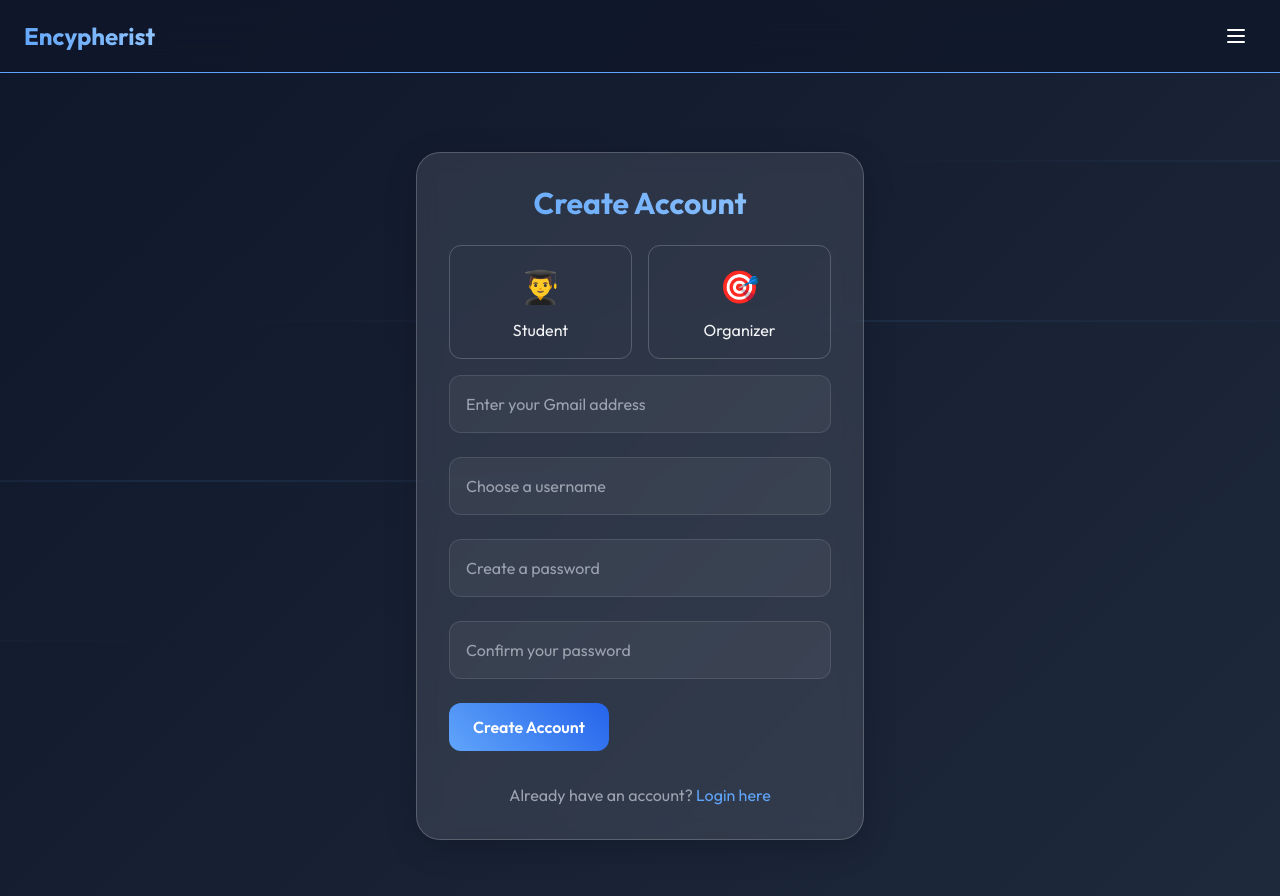
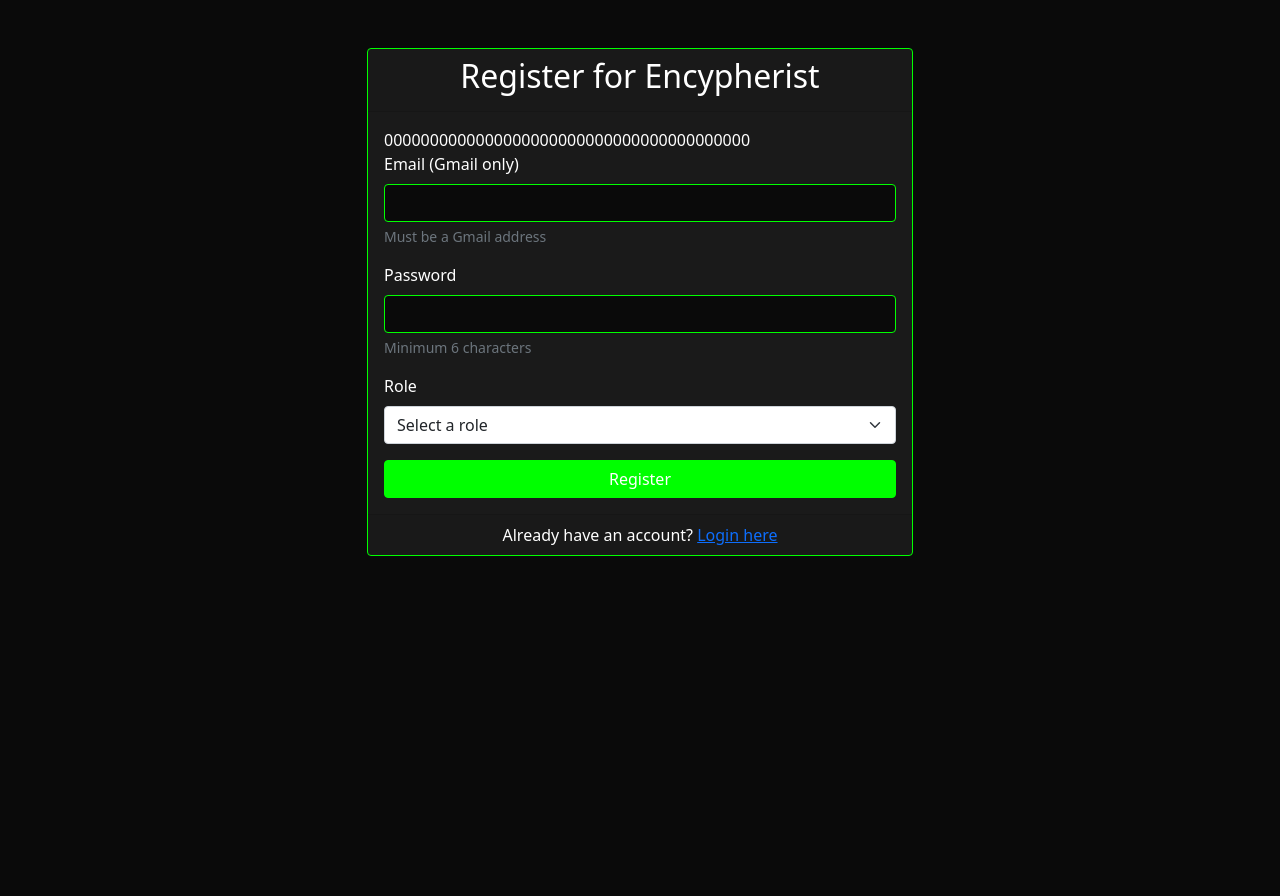
Before and after one commit to Apex-ace/Encypherist, a Flask app: page /register in a window 1280 px wide. After the commit the page ends 556 px from the top, so only its background shows below. Run offline with Flask 3, Linux system fonts and the light colour scheme; parts of the project's set-up code (start-up, migrations or seed data) failed here and were passed over; some libraries are stand-ins or nearby versions.

Commit message:
Initial commit: Event Management System

```diff
--- a/templates/register.html
+++ b/templates/register.html
@@ -1,279 +1,117 @@
-{% extends "base.html" %}
-
-{% block title %}Register{% endblock %}
-
-{% block extra_head %}
+<!DOCTYPE html>
+<html lang="en">
+<head>
+    <meta charset="UTF-8">
+    <meta name="viewport" content="width=device-width, initial-scale=1.0">
+    <title>Register - Encypherist</title>
+    <link href="https://cdn.jsdelivr.net/npm/bootstrap@5.1.3/dist/css/bootstrap.min.css" rel="stylesheet">
     <style>
-    .glass {
-        background: rgba(255, 255, 255, 0.1);
-        backdrop-filter: blur(10px);
-        border: 1px solid rgba(255, 255, 255, 0.2);
-        border-radius: 24px;
-        padding: 2rem;
-        box-shadow: 0 8px 32px rgba(0, 0, 0, 0.2);
+        body {
+            background-color: {{ config.THEME.background_color }};
+            color: {{ config.THEME.text_color }};
         }
-
-    .input-field {
-        background: rgba(255, 255, 255, 0.05);
-        border: 1px solid rgba(255, 255, 255, 0.1);
-        border-radius: 12px;
-        padding: 1rem;
-        width: 100%;
-        color: white;
-        transition: all 0.3s ease;
-        margin-bottom: 0.5rem;
+        .card {
+            background-color: {{ config.THEME.accent_color }};
+            border: 1px solid {{ config.THEME.primary_color }};
         }
-
-    .input-field:focus {
-        border-color: var(--baby-blue);
-        box-shadow: 0 0 0 2px rgba(147, 197, 253, 0.25);
-        outline: none;
+        .btn-primary {
+            background-color: {{ config.THEME.primary_color }};
+            border-color: {{ config.THEME.primary_color }};
         }
-
-    .input-field.error {
-        border-color: rgba(239, 68, 68, 0.5);
-        animation: shake 0.5s;
+        .btn-primary:hover {
+            background-color: {{ config.THEME.secondary_color }};
+            border-color: {{ config.THEME.primary_color }};
         }
-
-    @keyframes shake {
-        0%, 100% { transform: translateX(0); }
-        25% { transform: translateX(-5px); }
-        75% { transform: translateX(5px); }
+        .form-control {
+            background-color: {{ config.THEME.background_color }};
+            color: {{ config.THEME.text_color }};
+            border: 1px solid {{ config.THEME.primary_color }};
         }
-
-    .error-message {
-        color: #ef4444;
-        font-size: 0.875rem;
-        margin-bottom: 1rem;
-        display: none;
-    }
-
-    .role-selector {
-        display: flex;
-        gap: 1rem;
-        margin-bottom: 2rem;
-    }
-
-    .role-option {
-        flex: 1;
-        padding: 1rem;
-        border: 1px solid rgba(255, 255, 255, 0.2);
-        border-radius: 12px;
-        text-align: center;
-        cursor: pointer;
-        transition: all 0.3s ease;
-    }
-
-    .role-option:hover {
-        border-color: var(--baby-blue);
-        background: rgba(147, 197, 253, 0.1);
-    }
-
-    .role-option.selected {
-        border-color: var(--baby-blue);
-        background: rgba(147, 197, 253, 0.2);
-    }
-
-    .role-option input[type="radio"] {
-        display: none;
-    }
-
-    .role-option label {
-        display: block;
-        cursor: pointer;
-    }
-
-    .role-icon {
-        font-size: 2rem;
-        margin-bottom: 0.5rem;
+        .form-control:focus {
+            background-color: {{ config.THEME.background_color }};
+            color: {{ config.THEME.text_color }};
+            border-color: {{ config.THEME.primary_color }};
+            box-shadow: 0 0 0 0.25rem rgba(0, 255, 0, 0.25);
         }
     </style>
-{% endblock %}
-
-{% block content %}
-<div class="min-h-screen flex flex-col items-center justify-center relative z-10 px-4">
-    <div class="glass w-full max-w-md">
-        <h2 class="text-3xl font-bold mb-6 text-center gradient-text">Create Account</h2>
-
+</head>
+<body>
+    <div class="container mt-5">
+        <div class="row justify-content-center">
+            <div class="col-md-6">
+                <div class="card">
+                    <div class="card-header text-center">
+                        <h2>Register for {{ config.THEME.brand_name }}</h2>
+                    </div>
+                    <div class="card-body">
                         {% with messages = get_flashed_messages() %}
                             {% if messages %}
                                 {% for message in messages %}
-                    <div class="mb-4 p-4 rounded-lg bg-blue-500 bg-opacity-20 text-blue-200 text-center text-sm">
-                        {{ message }}
-                    </div>
+                                    <div class="alert alert-danger">{{ message }}</div>
                                 {% endfor %}
                             {% endif %}
                         {% endwith %}
 
-        <form method="POST" action="{{ url_for('register') }}" class="space-y-4" id="registerForm" onsubmit="return validateForm()">
-            <input type="hidden" name="csrf_token" value="{{ csrf_token() }}">
+                        <form method="POST" action="{{ url_for('register') }}">
+                            {{ csrf_token() }}
+                            <div class="mb-3">
+                                <label for="username" class="form-label">Email (Gmail only)</label>
+                                <input type="email" class="form-control" id="username" name="username"
+                                       required pattern=".*@gmail\.com$"
+                                       title="Please use a Gmail address">
+                                <div class="form-text text-muted">Must be a Gmail address</div>
+                            </div>
 
-            <div class="role-selector">
-                <div class="role-option">
-                    <input type="radio" id="student" name="role" value="student" checked>
-                    <label for="student">
-                        <div class="role-icon">👨‍🎓</div>
-                        <div>Student</div>
-                    </label>
+                            <div class="mb-3">
+                                <label for="password" class="form-label">Password</label>
+                                <input type="password" class="form-control" id="password" name="password"
+                                       required minlength="6">
+                                <div class="form-text text-muted">Minimum 6 characters</div>
                             </div>
-                <div class="role-option">
-                    <input type="radio" id="organizer" name="role" value="organizer">
-                    <label for="organizer">
-                        <div class="role-icon">🎯</div>
-                        <div>Organizer</div>
-                    </label>
+
+                            <div class="mb-3">
+                                <label for="role" class="form-label">Role</label>
+                                <select class="form-select" id="role" name="role" required>
+                                    <option value="">Select a role</option>
+                                    <option value="student">Student</option>
+                                    <option value="organizer">Event Organizer</option>
+                                </select>
+                            </div>
+
+                            <div class="d-grid gap-2">
+                                <button type="submit" class="btn btn-primary">Register</button>
+                            </div>
+                        </form>
+                    </div>
+                    <div class="card-footer text-center">
+                        <p class="mb-0">Already have an account? <a href="{{ url_for('login') }}">Login here</a></p>
+                    </div>
+                </div>
+            </div>
         </div>
     </div>
 
-            <div>
-                <input type="email" id="email" name="email" required
-                       class="input-field"
-                       pattern="[a-zA-Z0-9._%+-]+@gmail\.com$"
-                       placeholder="Enter your Gmail address">
-                <div class="error-message" id="emailError">Please enter a valid Gmail address (example@gmail.com)</div>
-            </div>
-
-            <div>
-                <input type="text" id="username" name="username" required
-                       class="input-field"
-                       minlength="3"
-                       placeholder="Choose a username">
-                <div class="error-message" id="usernameError">Username must be at least 3 characters long</div>
-            </div>
-
-            <div>
-                <input type="password" id="password" name="password" required
-                       class="input-field"
-                       minlength="6"
-                       placeholder="Create a password">
-                <div class="error-message" id="passwordError">Password must be at least 6 characters long</div>
-            </div>
-
-            <div>
-                <input type="password" id="confirm_password" name="confirm_password" required
-                       class="input-field"
-                       placeholder="Confirm your password">
-                <div class="error-message" id="confirmPasswordError">Passwords do not match</div>
-            </div>
-
-            <button type="submit" class="btn-primary" id="submitBtn">
-                Create Account
-            </button>
-        </form>
-
-        <p class="mt-8 text-center text-gray-400">
-            Already have an account?
-            <a href="{{ url_for('login') }}" class="text-blue-400 hover:text-blue-300">Login here</a>
-        </p>
-    </div>
-</div>
-
+    <script src="https://cdn.jsdelivr.net/npm/bootstrap@5.1.3/dist/js/bootstrap.bundle.min.js"></script>
     <script>
-    const emailInput = document.getElementById('email');
-    const usernameInput = document.getElementById('username');
-    const passwordInput = document.getElementById('password');
-    const confirmPasswordInput = document.getElementById('confirm_password');
-    const emailError = document.getElementById('emailError');
-    const usernameError = document.getElementById('usernameError');
-    const passwordError = document.getElementById('passwordError');
-    const confirmPasswordError = document.getElementById('confirmPasswordError');
-    const submitBtn = document.getElementById('submitBtn');
-    const roleOptions = document.querySelectorAll('.role-option');
-
-    function validateEmail(email) {
-        const gmailRegex = /^[a-zA-Z0-9._%+-]+@gmail\.com$/;
-        return gmailRegex.test(email);
-    }
-
-    function showError(input, errorElement, message) {
-        input.classList.add('error');
-        errorElement.style.display = 'block';
-        errorElement.textContent = message;
-    }
-
-    function hideError(input, errorElement) {
-        input.classList.remove('error');
-        errorElement.style.display = 'none';
-    }
-
-    function validateForm() {
-        let isValid = true;
-
-        // Email validation
-        if (!validateEmail(emailInput.value)) {
-            showError(emailInput, emailError, 'Please enter a valid Gmail address (example@gmail.com)');
-            isValid = false;
+        // Client-side email validation
+        document.getElementById('username').addEventListener('input', function(e) {
+            const email = e.target.value;
+            if (email && !email.endsWith('@gmail.com')) {
+                e.target.setCustomValidity('Please use a Gmail address');
             } else {
-            hideError(emailInput, emailError);
-        }
-
-        // Username validation
-        if (usernameInput.value.length < 3) {
-            showError(usernameInput, usernameError, 'Username must be at least 3 characters long');
-            isValid = false;
-        } else {
-            hideError(usernameInput, usernameError);
-        }
-
-        // Password validation
-        if (passwordInput.value.length < 6) {
-            showError(passwordInput, passwordError, 'Password must be at least 6 characters long');
-            isValid = false;
-        } else {
-            hideError(passwordInput, passwordError);
-        }
-
-        // Confirm password validation
-        if (passwordInput.value !== confirmPasswordInput.value) {
-            showError(confirmPasswordInput, confirmPasswordError, 'Passwords do not match');
-            isValid = false;
-        } else {
-            hideError(confirmPasswordInput, confirmPasswordError);
-        }
-
-        return isValid;
-    }
-
-    // Real-time validation
-    emailInput.addEventListener('input', () => {
-        if (validateEmail(emailInput.value)) {
-            hideError(emailInput, emailError);
-        } else {
-            showError(emailInput, emailError, 'Please enter a valid Gmail address (example@gmail.com)');
+                e.target.setCustomValidity('');
             }
         });
 
-    usernameInput.addEventListener('input', () => {
-        if (usernameInput.value.length >= 3) {
-            hideError(usernameInput, usernameError);
+        // Password strength validation
+        document.getElementById('password').addEventListener('input', function(e) {
+            const password = e.target.value;
+            if (password.length < 6) {
+                e.target.setCustomValidity('Password must be at least 6 characters long');
             } else {
-            showError(usernameInput, usernameError, 'Username must be at least 3 characters long');
+                e.target.setCustomValidity('');
             }
         });
-
-    passwordInput.addEventListener('input', () => {
-        if (passwordInput.value.length >= 6) {
-            hideError(passwordInput, passwordError);
-        } else {
-            showError(passwordInput, passwordError, 'Password must be at least 6 characters long');
-        }
-    });
-
-    confirmPasswordInput.addEventListener('input', () => {
-        if (passwordInput.value === confirmPasswordInput.value) {
-            hideError(confirmPasswordInput, confirmPasswordError);
-        } else {
-            showError(confirmPasswordInput, confirmPasswordError, 'Passwords do not match');
-        }
-    });
-
-    // Role selector functionality
-    roleOptions.forEach(option => {
-        option.addEventListener('click', () => {
-            roleOptions.forEach(opt => opt.classList.remove('selected'));
-            option.classList.add('selected');
-            option.querySelector('input[type="radio"]').checked = true;
-        });
-    });
     </script>
-{% endblock %}
+</body>
+</html>
```
Also changed, not shown: templates/index.html (+52 -21 lines). Lines whose indentation alone changed are shown as unchanged.
